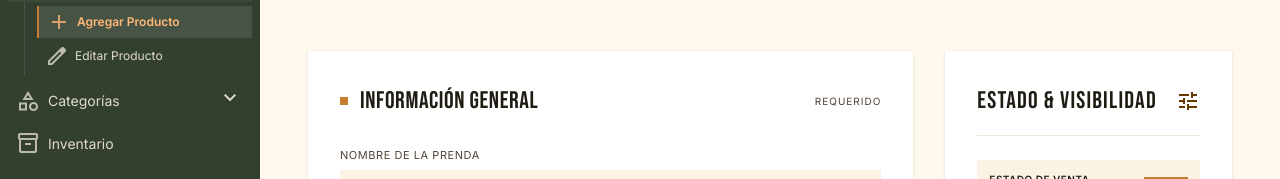
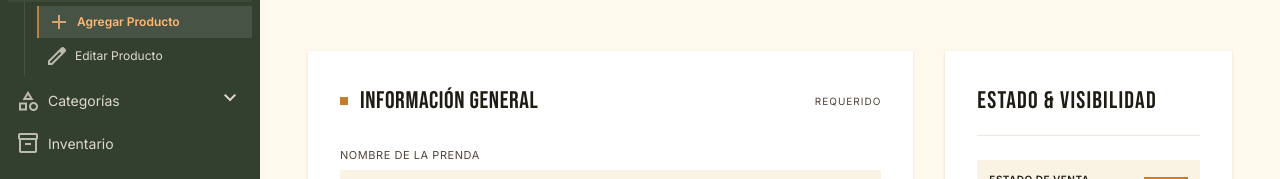
Before and after one commit to Angelussz/proyecto-norte, a Next.js app: page /admin/productos/nuevo in a window 1280 px wide. Shown: the part 229-408 px from the top of the page. Built offline with nearby package versions, Linux system fonts and the light colour scheme; no server answers.

Commit message:
fix(admin): remover icono de lineas tune junto a 'ESTADO & VISIBILIDAD'

```diff
--- a/features/admin/components/admin-edit-product-form.tsx
+++ b/features/admin/components/admin-edit-product-form.tsx
@@ -499,7 +499,6 @@ export function AdminEditProductForm() {
                 <span className="font-headline text-[24px] text-[#1e1c13] tracking-wider uppercase">
                   ESTADO &amp; VISIBILIDAD
                 </span>
-                <span className="material-symbols-outlined text-[#673900] text-[20px]">tune</span>
               </div>
               <div className="flex flex-col gap-4">
                 {[
--- a/features/admin/components/admin-product-form.tsx
+++ b/features/admin/components/admin-product-form.tsx
@@ -642,7 +642,6 @@ export function AdminProductForm() {
               <span className="font-headline text-[24px] text-[#1e1c13] tracking-wider uppercase">
                 ESTADO &amp; VISIBILIDAD
               </span>
-              <span className="material-symbols-outlined text-[#673900] text-[20px]">tune</span>
             </div>
             <div className="flex flex-col gap-4">
               {/* Estado de Venta */}
```
